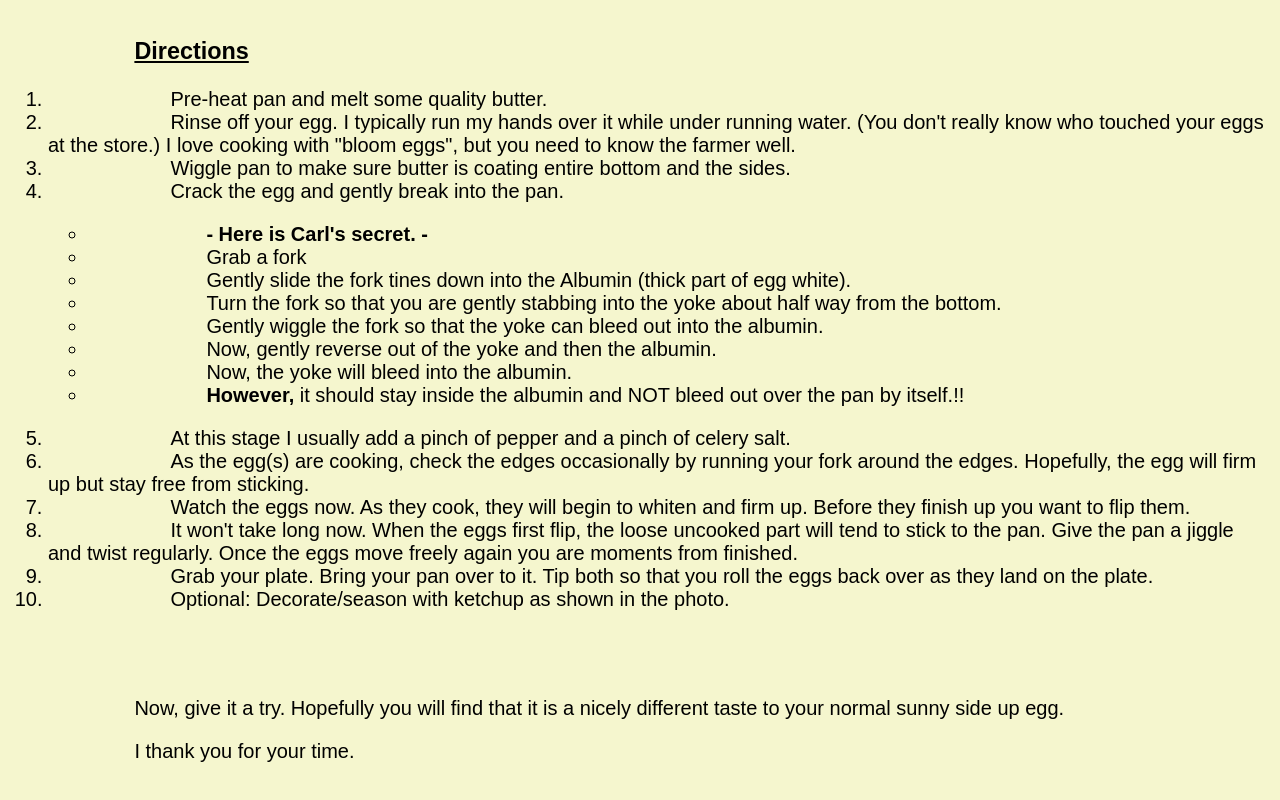
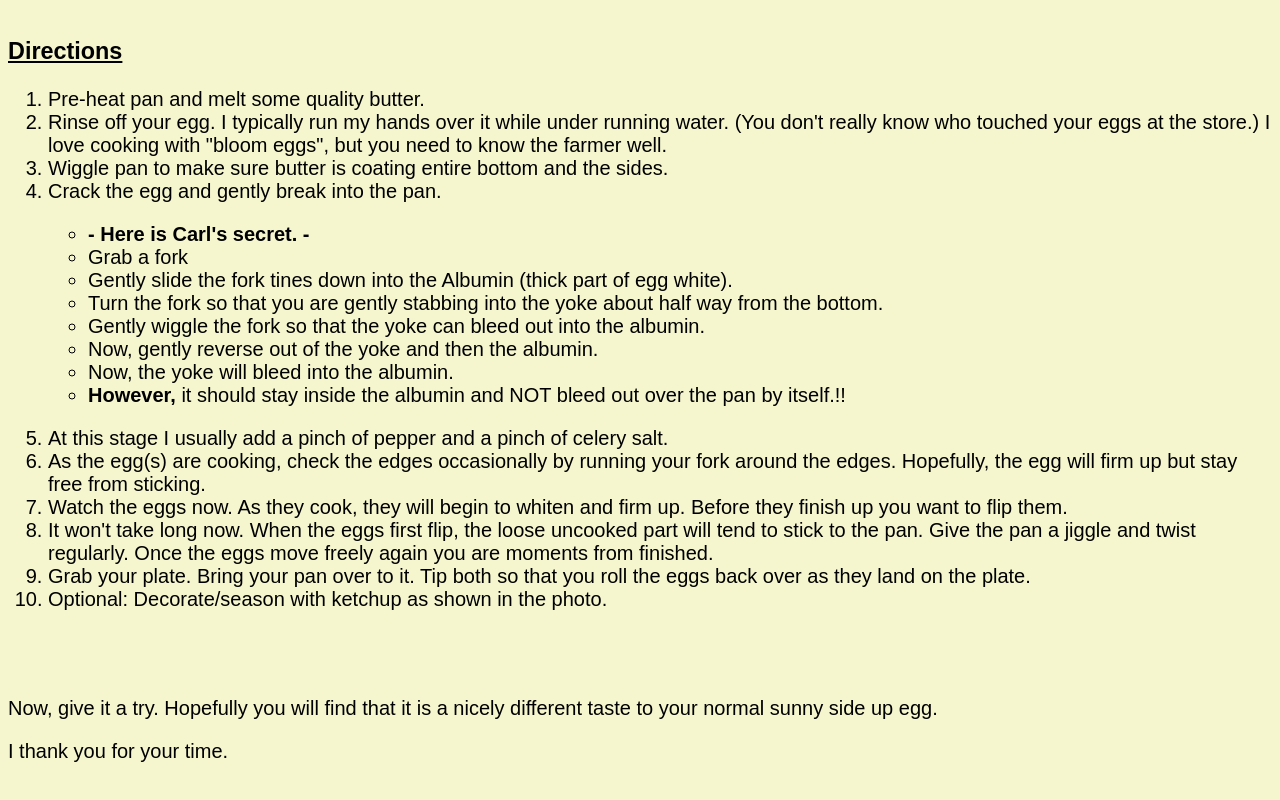
Before and after one commit to carlwirth/Recipe, a plain HTML site: page index.html in a window 1280 px wide. Shown: the part 918-1718 px from the top of the page. Drawn offline with Linux system fonts and the light colour scheme.

Commit message:
update index

```diff
--- a/index.html
+++ b/index.html
@@ -13,7 +13,6 @@
           body {
             font-family: sans-serif;
             font-size: 20px;
-            text-indent: 10%;
             color: black;
             background: #F5F6CE;
             }
@@ -62,7 +61,7 @@
         <li>    Gently wiggle the fork so that the yoke can bleed out into the albumin.</li>
         <li>    Now, gently reverse out of the yoke and then the albumin.</li>
         <li>    Now, the yoke will bleed into the albumin. </li>
-        <li><strong>However,</strong> it should stay inside the albumin and NOT bleed out over the pan by itself.!!</li>
+        <li><strong>However,</strong> it should stay <underline>inside the albumin</underline> and NOT bleed out over the pan by itself.!!</li>
         </ul>
 
     </p>
```
